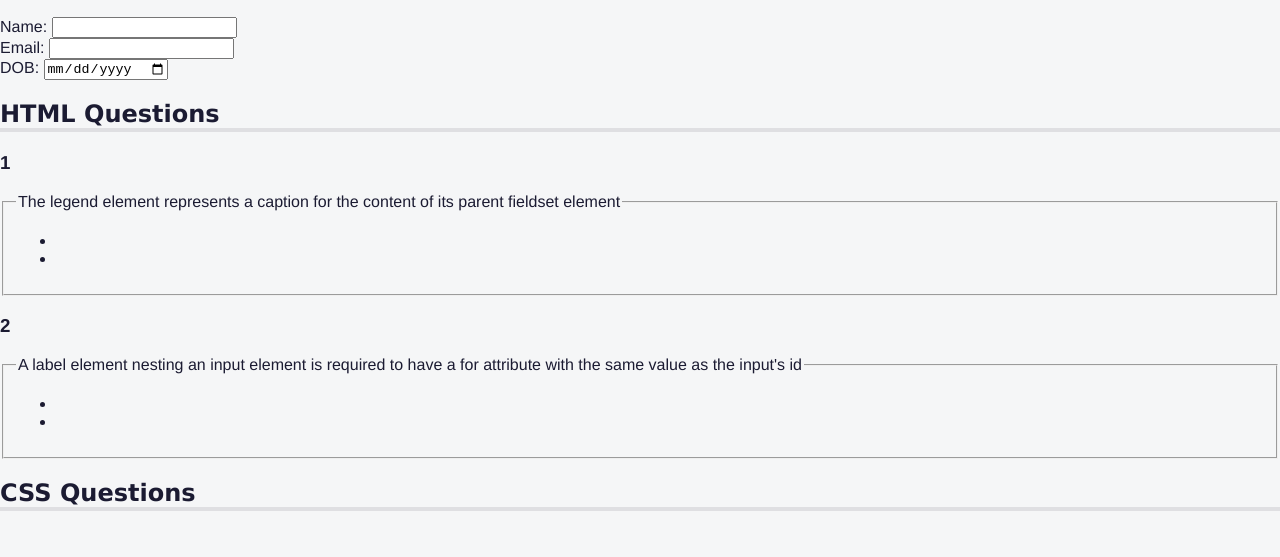
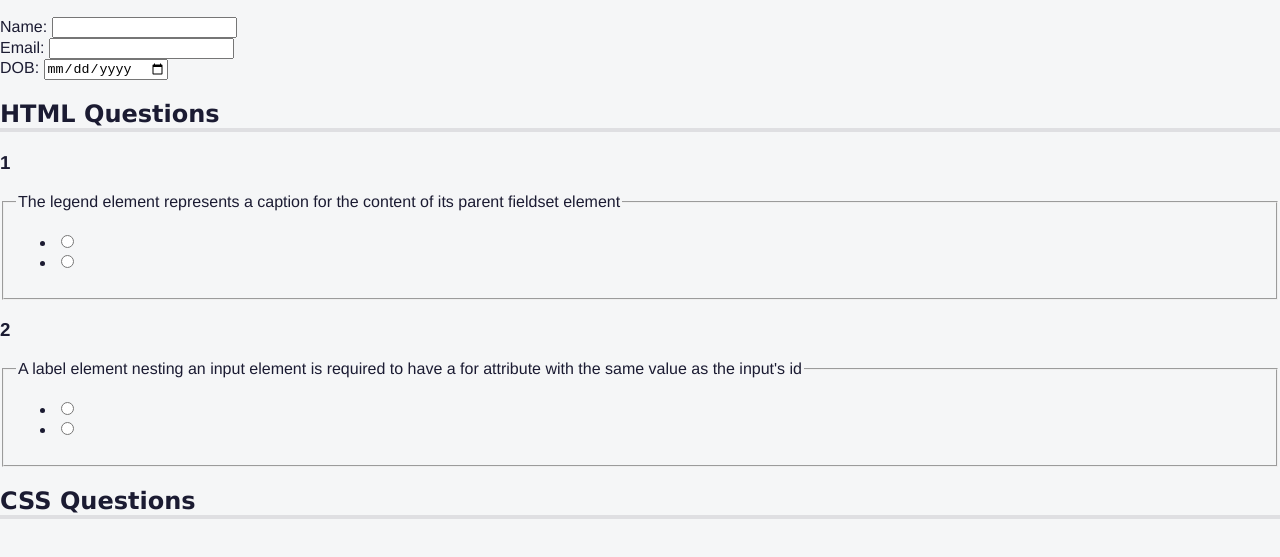
Before and after one commit to lengleman-spec/quiz-exercise, a plain HTML site: page index.html in a window 1280 px wide. Shown: the part 105-662 px from the top of the page. Drawn offline with Linux system fonts and the light colour scheme.

Commit message:
added legend, and <li> with corresponding label elements for best accessibility practices

```diff
--- a/index.html
+++ b/index.html
@@ -20,8 +20,8 @@
       <nav>
         <ul>
           <li><a href="#student-info">INFO</a></li>
-          <li><a href="html-questions">HTML</a></li>
-          <li><a href="css-questions">CSS</a></li>
+          <li><a href="#html-questions">HTML</a></li>
+          <li><a href="#css-questions">CSS</a></li>
         </ul>
       </nav>
     </header>
@@ -54,10 +54,17 @@
           <div class="question-block">
             <h3>1<span class="sr-only">Question</span></h3>
             <fieldset class="question" name="question-1">
-              <legend>The legend element represents a caption for the content of its parent fieldset element</legend>
+              <legend>
+                The legend element represents a caption for the content of its
+                parent fieldset element
+              </legend>
               <ul class="answers-list">
-                <li></li>
-                <li></li>
+                <li>
+                  <label for="q1-a1"><input type="radio" id="q1-a1" /></label>
+                </li>
+                <li>
+                  <label for="q1-a2"><input type="radio" id="q1-a2" /></label>
+                </li>
               </ul>
             </fieldset>
           </div>
@@ -65,12 +72,18 @@
           <div class="question-block">
             <h3>2<span class="sr-only">Question</span></h3>
             <fieldset class="question" name="question-2">
-              <legend>A label element nesting an input element is required to have a for attribute with the same value as the input's id</legend>
+              <legend>
+                A label element nesting an input element is required to have a
+                for attribute with the same value as the input's id
+              </legend>
               <ul class="answers-list">
-                <li></li>
-                <li></li>
+                <li>
+                  <label for="q2-a1"><input type="radio" id="q2-a1" /></label>
+                </li>
+                <li>
+                  <label for="q2-a2"><input type="radio" id="q2-a2" /></label>
+                </li>
               </ul>
-            </fieldset>
             </fieldset>
           </div>
         </section>
```
